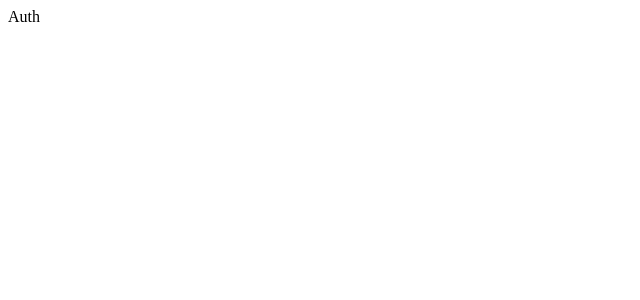
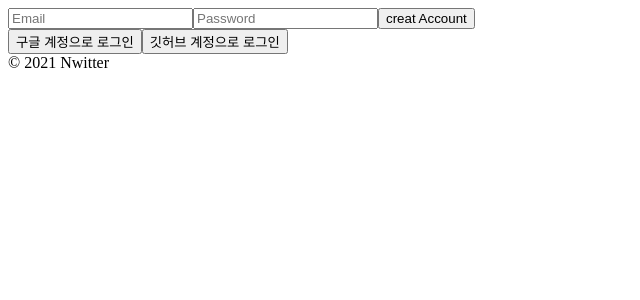
Before and after one commit to YeSeul-0w0/CloneCoding, a React (Create React App) app in the folder nwitter/: page / in a window 1280 px wide. Shown: the top 300 px of the page, without its empty margins (0-640 px from the left). Built offline with nearby package versions, Linux system fonts and the light colour scheme; no server answers.

Commit message:
로그인 기능

```diff
--- /dev/null
+++ b/nwitter/jsconfig.json
@@ -0,0 +1,6 @@
+{
+  "compilerOptions": {
+    "baseUrl": "src"
+  },
+  "include": ["src"]
+}
--- a/nwitter/package.json
+++ b/nwitter/package.json
@@ -6,7 +6,7 @@
     "@testing-library/jest-dom": "^5.14.1",
     "@testing-library/react": "^11.2.7",
     "@testing-library/user-event": "^12.8.3",
-    "firebase": "^9.0.1",
+    "firebase": "^9.0.2",
     "react": "^17.0.2",
     "react-dom": "^17.0.2",
     "react-router-dom": "^5.3.0",
--- a/nwitter/src/components/App.js
+++ b/nwitter/src/components/App.js
@@ -1,8 +1,28 @@
-import AppRouter from "./Router";
+import {useEffect, useState} from "react";
+import AppRouter from "components/Router";
+import {authService} from "fbase";
 
 function App() {
+    const [init, setInit]=useState(false);
+    const [isLoggedIn, setIsLoggedIn]=useState(false);
+    useEffect(()=>{
+        authService.onAuthStateChanged((user)=>{
+            if(user){
+                setIsLoggedIn(user);
+            }
+            else{
+                setIsLoggedIn(false);
+            }
+            setInit(true);
+        });
+    },[]);
+
+
   return (
-    <AppRouter/>
+      <>
+        <AppRouter isLoggedIn={isLoggedIn}/>
+        <footer>&copy; {new Date().getFullYear()} Nwitter</footer>
+      </>
   );
 }
 
--- a/nwitter/src/components/Router.js
+++ b/nwitter/src/components/Router.js
@@ -1,10 +1,8 @@
-import { useState } from 'react';
 import {HashRouter as Router, Switch} from 'react-router-dom'
-import Auth from "../routes/Auth.js"
-import Home from "../routes/Home.js"
+import Auth from "routes/Auth"
+import Home from "routes/Home"
 
-const AppRouter=()=>{
-    const [isLoggedIn, setIsLoggedIn]=useState(false);
+const AppRouter=({isLoggedIn})=>{
     return(
         <Router>
             <Switch>
--- a/nwitter/src/firebase.js
+++ b/nwitter/src/fbase.js
@@ -1,4 +1,5 @@
-import firebase from "firebase/app";
+import firebase from 'firebase/compat/app';
+import 'firebase/compat/auth';
 
 
 const firebaseConfig = {
@@ -10,5 +11,7 @@
   appId: process.env.REACT_APP_APP_ID
 };
 
+firebase.initializeApp(firebaseConfig);
 
-export default firebase.initializeApp(firebaseConfig);
+
+export const authService=firebase.auth();
--- a/nwitter/src/index.js
+++ b/nwitter/src/index.js
@@ -1,6 +1,6 @@
 import React from 'react';
 import ReactDOM from 'react-dom';
-import App from './components/App';
+import App from 'components/App';
 
 ReactDOM.render(
   <React.StrictMode>
--- a/nwitter/src/routes/Auth.js
+++ b/nwitter/src/routes/Auth.js
@@ -1,3 +1,65 @@
-const Auth=()=><span>Auth</span>;
+import {useState} from "react";
+import {authService} from "fbase";
+
+const Auth=()=>{
+    const [email,setEmail]=useState("");
+    const [password,setPassword]=useState("");
+    const [newAccount,setNewAccount]=useState(true);
+
+    const onChange=(event)=>{
+        const {
+            target:{name,value},
+        } = event;
+        if(name==="email"){
+            setEmail(value);
+        }
+        else if(name==="password"){
+            setPassword(value);
+        }
+    }
+
+    const onSubmit=async (event)=>{
+        event.preventDefault();
+        try{
+            let data;
+            if(newAccount){
+                data=await authService.createUserWithEmailAndPassword(email,password)
+            }
+            else{
+                data=await  authService.signInWithEmailAndPassword(email,password);
+            }
+            console.log(data)
+        } catch (error){
+            console.log(error)
+        }
+    }
+    return(
+        <div>
+            <form onSubmit={onSubmit}>
+                <input
+                    name="email"
+                    type="email"
+                    placeholder="Email"
+                    required
+                    value={email}
+                    onChange={onChange}
+                />
+                <input
+                    name="password"
+                    type="password"
+                    placeholder="Password"
+                    required
+                    value={password}
+                    onChange={onChange}
+                />
+                <input type="submit" value={newAccount ? "creat Account" : "Log In"}/>
+            </form>
+            <div>
+                <button>구글 계정으로 로그인</button>
+                <button>깃허브 계정으로 로그인</button>
+            </div>
+        </div>
+    )
+}
 
 export default Auth;
```
Also changed, not shown: 1 other file (tests, documents, lock files or other folders).
